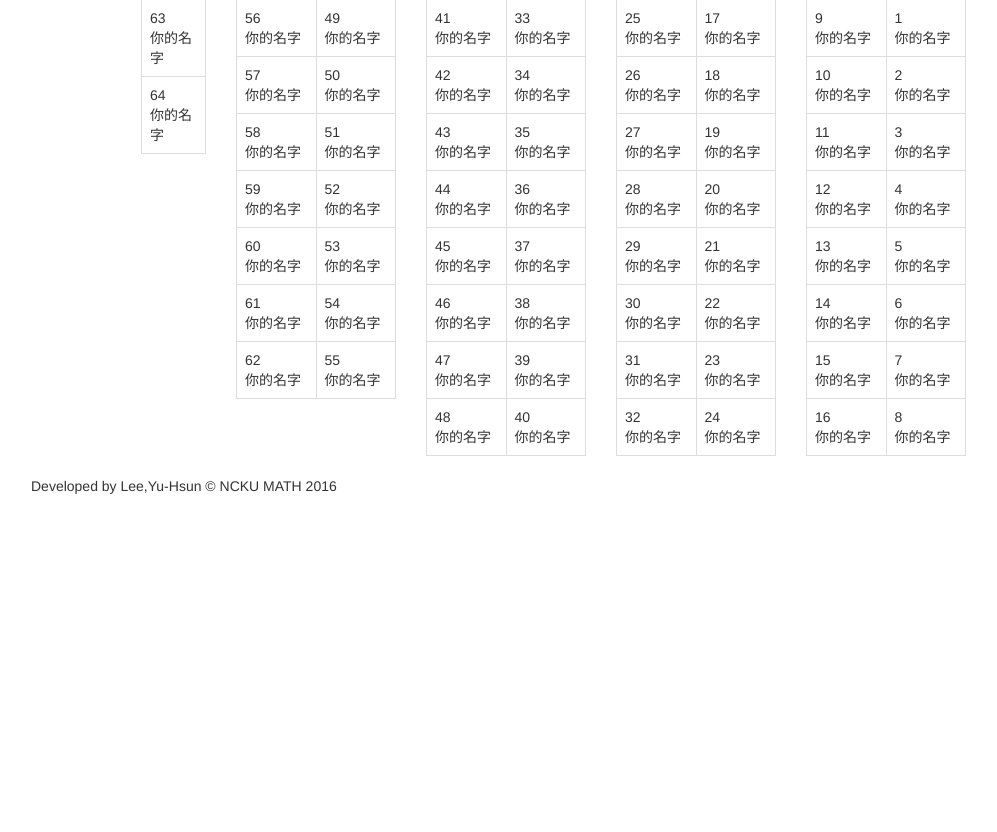
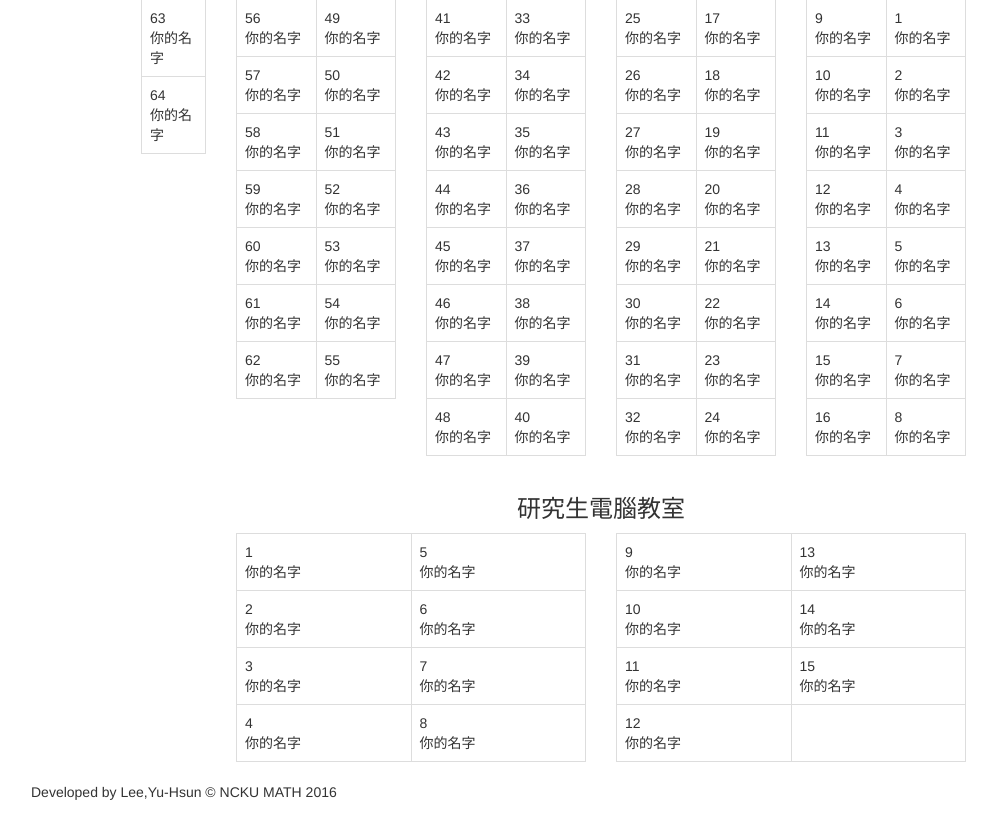
Before and after one commit to andylee830914/iscs, a PHP site: page /seat.php in a window 1280 px wide. Shown: the part 242-1074 px from the top of the page, without its empty margins (39-1036 px from the left). Before the commit the page ends 736 px from the top, so only its background shows below. Run offline with PHP 8.4, Linux system fonts and the light colour scheme; data that the repository does not hold is empty.

Commit message:
finish seat table fram

```diff
--- a/seat.php
+++ b/seat.php
@@ -1,5 +1,6 @@
 <?php
-$total=64;
+$totala=64;
+$totalb=15;
 ?>
 <!DOCTYPE html>
 <html lang="en">
@@ -27,11 +28,11 @@ $total=64;
       <div class="col-md-1">
         <table class="table  table-bordered">
 <?php for ($i=0; $i < 2; $i++) {
-          $total1=$total-1;
-          echo '<tr><td>'.$total1.'<br>你的名字</td></tr>';
-          $total=$total+1;
+          $totala1=$totala-1;
+          echo '<tr><td>'.$totala1.'<br>你的名字</td></tr>';
+          $totala=$totala+1;
 }
-          $total=$total-3;
+          $totala=$totala-3;
 
 ?>
         </table>
@@ -40,12 +41,12 @@ $total=64;
       <div class="col-md-2">
         <table class="table  table-bordered">
 <?php for ($i=0; $i < 7; $i++) {
-          $total1=$total-7;
-          $total2=$total-14;
-          echo '<tr><td>'.$total1.'<br>你的名字</td><td>'.$total2.'<br>你的名字</td></tr>';
-          $total=$total+1;
+          $totala1=$totala-7;
+          $totala2=$totala-14;
+          echo '<tr><td>'.$totala1.'<br>你的名字</td><td>'.$totala2.'<br>你的名字</td></tr>';
+          $totala=$totala+1;
 }
-          $total=$total-21;
+          $totala=$totala-21;
 
 ?>
         </table>
@@ -54,12 +55,12 @@ $total=64;
       <div class="col-md-2">
         <table class="table  table-bordered">
 <?php for ($i=0; $i < 8; $i++) {
-          $total1=$total-8;
-          $total2=$total-16;
-          echo '<tr><td>'.$total1.'<br>你的名字</td><td>'.$total2.'<br>你的名字</td></tr>';
-          $total=$total+1;
+          $totala1=$totala-8;
+          $totala2=$totala-16;
+          echo '<tr><td>'.$totala1.'<br>你的名字</td><td>'.$totala2.'<br>你的名字</td></tr>';
+          $totala=$totala+1;
 }
-          $total=$total-24;
+          $totala=$totala-24;
 
 ?>
         </table>
@@ -67,12 +68,12 @@ $total=64;
       <div class="col-md-2">
         <table class="table  table-bordered">
 <?php for ($i=0; $i < 8; $i++) {
-          $total1=$total-8;
-          $total2=$total-16;
-          echo '<tr><td>'.$total1.'<br>你的名字</td><td>'.$total2.'<br>你的名字</td></tr>';
-          $total=$total+1;
+          $totala1=$totala-8;
+          $totala2=$totala-16;
+          echo '<tr><td>'.$totala1.'<br>你的名字</td><td>'.$totala2.'<br>你的名字</td></tr>';
+          $totala=$totala+1;
 }
-          $total=$total-24;
+          $totala=$totala-24;
 
 ?>
         </table>
@@ -80,15 +81,57 @@ $total=64;
       <div class="col-md-2">
         <table class="table  table-bordered">
 <?php for ($i=0; $i < 8; $i++) {
-          $total1=$total-8;
-          $total2=$total-16;
-          echo '<tr><td>'.$total1.'<br>你的名字</td><td>'.$total2.'<br>你的名字</td></tr>';
-          $total=$total+1;
+          $totala1=$totala-8;
+          $totala2=$totala-16;
+          echo '<tr><td>'.$totala1.'<br>你的名字</td><td>'.$totala2.'<br>你的名字</td></tr>';
+          $totala=$totala+1;
 }
 ?>
         </table>
       </div>
       <div class="col-md-1"></div>
+
+      </div>
+
+      <div class="row container-fluid">
+      <center>
+      <h3>研究生電腦教室</h3>
+      </center>
+      <div class="col-md-2"></div>
+
+      <div class="col-md-4">
+        <table class="table  table-bordered">
+<?php for ($i=0; $i < 4; $i++) {
+          $totalb1=$totalb-14;
+          $totalb2=$totalb-10;
+          echo '<tr><td>'.$totalb1.'<br>你的名字</td><td>'.$totalb2.'<br>你的名字</td></tr>';
+          $totalb=$totalb+1;
+}
+          $totalb=$totalb+4;
+
+?>
+        </table>
+
+      </div>
+      <div class="col-md-4">
+        <table class="table  table-bordered">
+<?php for ($i=0; $i < 4; $i++) {
+          $totalb1=$totalb-14;
+          $totalb2=$totalb-10;
+          if($totalb2==16){
+            echo '<tr><td>'.$totalb1.'<br>你的名字</td><td</td></tr>';
+
+          }else{
+            echo '<tr><td>'.$totalb1.'<br>你的名字</td><td>'.$totalb2.'<br>你的名字</td></tr>';
+          }
+          $totalb=$totalb+1;
+}
+
+?>
+        </table>
+      </div>
+
+      <div class="col-md-2"></div>
 
       </div>
 
```
